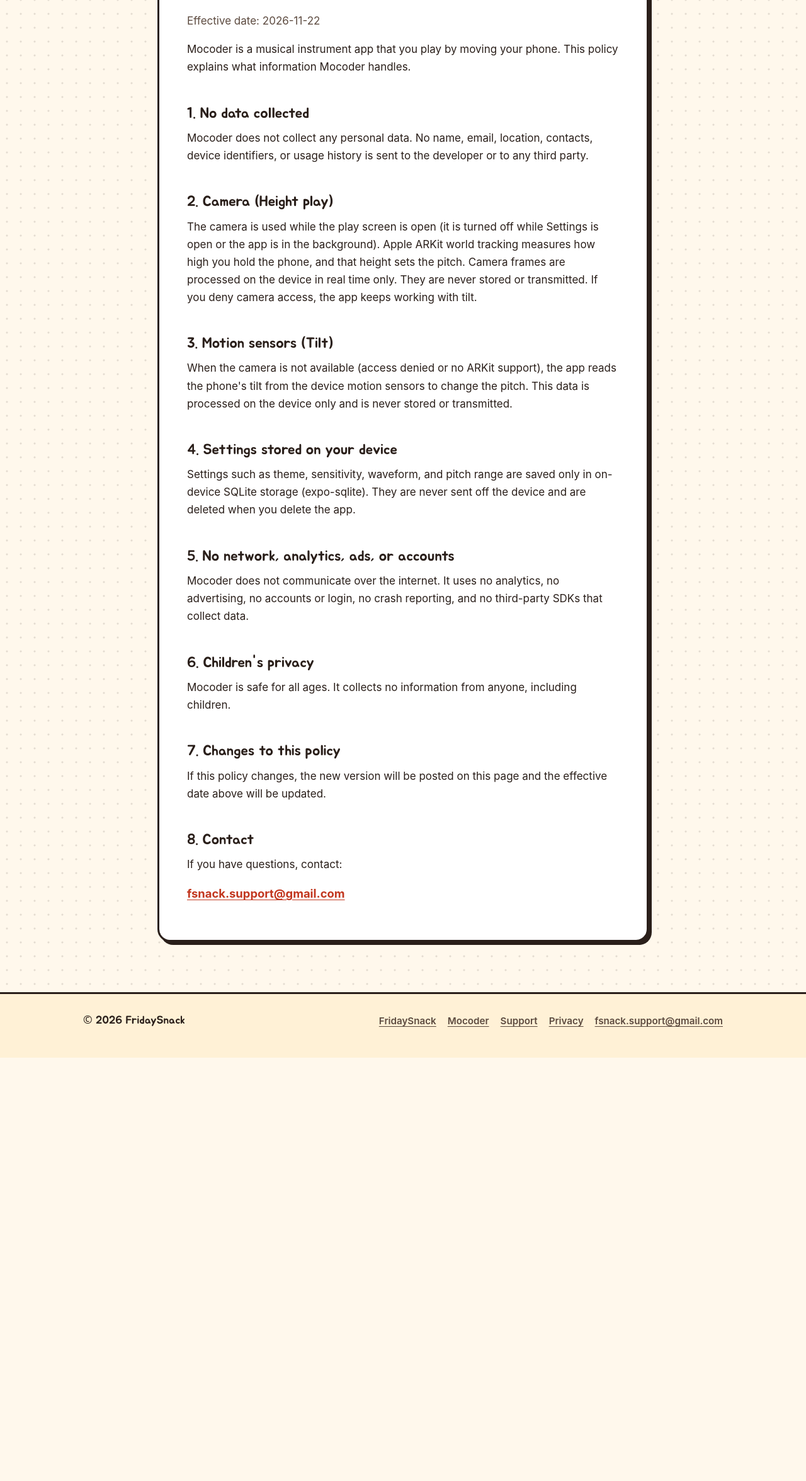
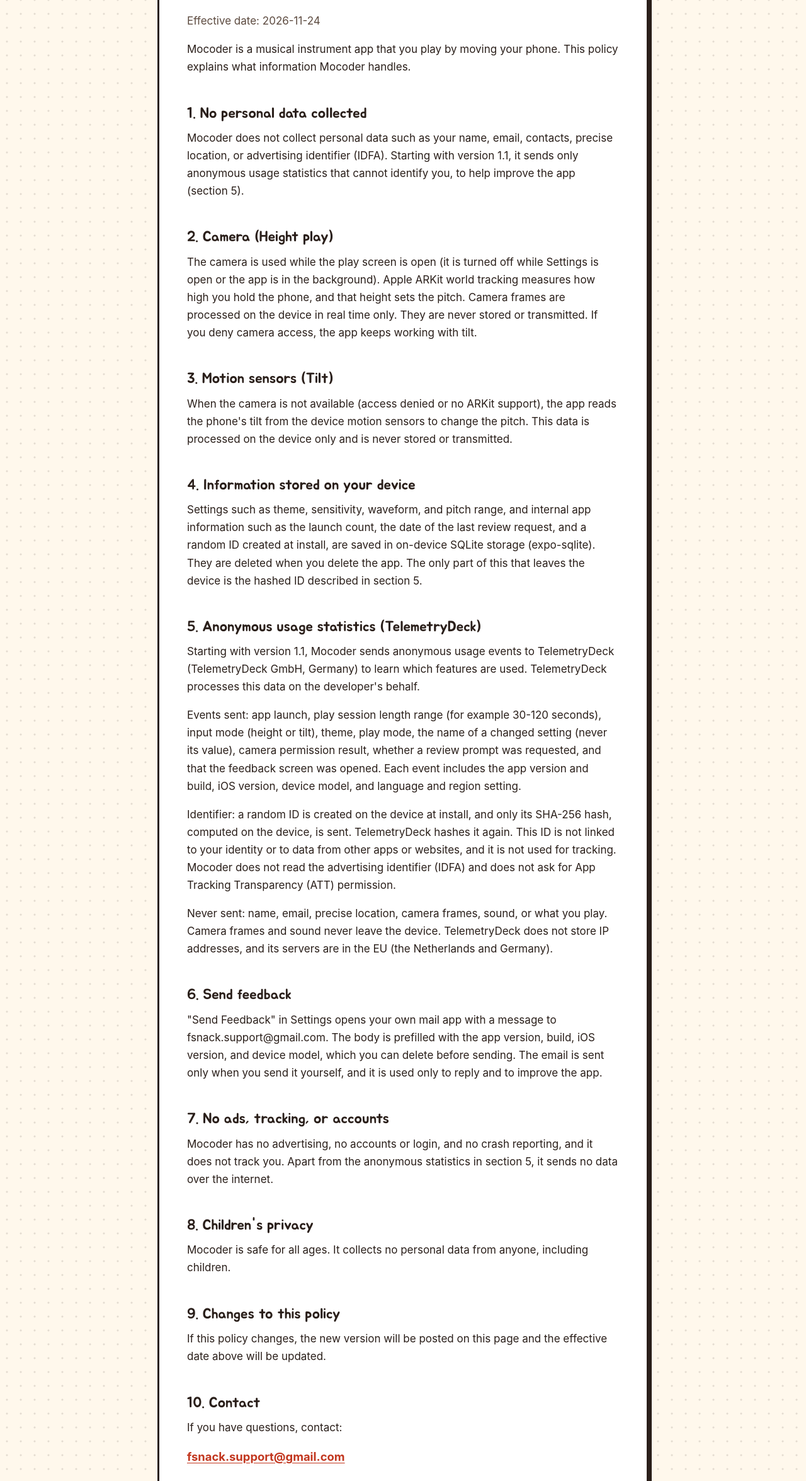
Before and after one commit to Hoonja/fridaysnack-site, a plain HTML site: page mocoder/privacy/index.html in a window 1280 px wide. Shown: the part 209-2560 px from the top of the page at 63% size. Before the commit the page ends 1888 px from the top, so only its background shows below. Drawn offline with Linux system fonts and the light colour scheme; a web font is replaced by a local one.

Commit message:
docs(mocoder): privacy policy for 1.1 (TelemetryDeck analytics)
Co-Authored-By: Claude Opus 5.5 <noreply@anthropic.com>

```diff
--- a/mocoder/privacy/index.html
+++ b/mocoder/privacy/index.html
@@ -5,12 +5,12 @@
 <meta name="viewport" content="width=device-width, initial-scale=1">
 <title>Mocoder Privacy Policy | FridaySnack</title>
 <script src="/assets/site.js"></script>
-<meta name="description" content="Mocoder privacy policy. Mocoder collects no data: no accounts, no analytics, no ads, and no network access. Camera and motion data stay on your device.">
+<meta name="description" content="Mocoder privacy policy. No personal data, no accounts, no ads, no tracking. Camera and motion data stay on your device. From version 1.1, anonymous usage statistics via TelemetryDeck.">
 <link rel="canonical" href="https://fridaysnack.vercel.app/mocoder/privacy/">
 <meta property="og:type" content="article">
 <meta property="og:site_name" content="FridaySnack">
 <meta property="og:title" content="Mocoder Privacy Policy">
-<meta property="og:description" content="Mocoder collects no data. Camera and motion data stay on your device.">
+<meta property="og:description" content="No personal data and no tracking. Camera and motion data stay on your device. Anonymous usage statistics only.">
 <meta property="og:url" content="https://fridaysnack.vercel.app/mocoder/privacy/">
 <link rel="icon" href="/mocoder/icon-256.png" type="image/png">
 <link rel="apple-touch-icon" href="/mocoder/apple-touch-icon.png">
@@ -45,14 +45,14 @@
   <div class="wrap narrow">
     <p class="breadcrumb"><a href="/">FridaySnack</a> / <a href="/mocoder/">Mocoder</a> / <span class="l-en" lang="en">Privacy</span><span class="l-ko" lang="ko">개인정보</span></p>
     <h1><span class="l-en" lang="en">Mocoder Privacy Policy</span><span class="l-ko" lang="ko">Mocoder 개인정보 처리방침</span></h1>
-    <p class="date"><span class="l-en" lang="en">Effective date: <time datetime="2026-11-22">2026-11-22</time></span><span class="l-ko" lang="ko">시행일: <time datetime="2026-11-22">2026-11-22</time></span></p>
+    <p class="date"><span class="l-en" lang="en">Effective date: <time datetime="2026-11-24">2026-11-24</time></span><span class="l-ko" lang="ko">시행일: <time datetime="2026-11-24">2026-11-24</time></span></p>
 
     <p class="l-en" lang="en">Mocoder is a musical instrument app that you play by moving your phone. This policy explains what information Mocoder handles.</p>
     <p class="l-ko" lang="ko">Mocoder는 폰을 움직여 소리를 연주하는 악기 앱입니다. 이 방침은 Mocoder가 어떤 정보를 다루는지 설명합니다.</p>
 
-    <h2><span class="l-en" lang="en">1. No data collected</span><span class="l-ko" lang="ko">1. 수집하는 정보 없음</span></h2>
-    <p class="l-en" lang="en">Mocoder does not collect any personal data. No name, email, location, contacts, device identifiers, or usage history is sent to the developer or to any third party.</p>
-    <p class="l-ko" lang="ko">Mocoder는 어떤 개인정보도 수집하지 않습니다. 이름, 이메일, 위치, 연락처, 기기 식별자, 사용 기록 등 어떤 정보도 개발자나 제3자에게 전송되지 않습니다.</p>
+    <h2><span class="l-en" lang="en">1. No personal data collected</span><span class="l-ko" lang="ko">1. 개인정보를 수집하지 않습니다</span></h2>
+    <p class="l-en" lang="en">Mocoder does not collect personal data such as your name, email, contacts, precise location, or advertising identifier (IDFA). Starting with version 1.1, it sends only anonymous usage statistics that cannot identify you, to help improve the app (section 5).</p>
+    <p class="l-ko" lang="ko">Mocoder는 이름, 이메일, 연락처, 정확한 위치, 광고 식별자(IDFA) 같은 개인정보를 수집하지 않습니다. 버전 1.1부터는 앱을 개선하기 위해 누구인지 알 수 없는 익명 사용 통계만 보냅니다(5항).</p>
 
     <h2><span class="l-en" lang="en">2. Camera (Height play)</span><span class="l-ko" lang="ko">2. 카메라 (높이 연주)</span></h2>
     <p class="l-en" lang="en">The camera is used while the play screen is open (it is turned off while Settings is open or the app is in the background). Apple ARKit world tracking measures how high you hold the phone, and that height sets the pitch. Camera frames are processed on the device in real time only. They are never stored or transmitted. If you deny camera access, the app keeps working with tilt.</p>
@@ -62,23 +62,37 @@
     <p class="l-en" lang="en">When the camera is not available (access denied or no ARKit support), the app reads the phone's tilt from the device motion sensors to change the pitch. This data is processed on the device only and is never stored or transmitted.</p>
     <p class="l-ko" lang="ko">카메라를 쓸 수 없을 때(권한 거부 또는 ARKit 미지원)는 기기의 모션 센서로 폰의 기울기를 읽어 음높이를 바꿉니다. 이 데이터는 기기 안에서만 처리되며 저장하거나 전송하지 않습니다.</p>
 
-    <h2><span class="l-en" lang="en">4. Settings stored on your device</span><span class="l-ko" lang="ko">4. 기기에 저장되는 설정</span></h2>
-    <p class="l-en" lang="en">Settings such as theme, sensitivity, waveform, and pitch range are saved only in on-device SQLite storage (expo-sqlite). They are never sent off the device and are deleted when you delete the app.</p>
-    <p class="l-ko" lang="ko">테마, 감도, 파형, 음역 같은 설정은 기기 안의 SQLite 저장소(expo-sqlite)에만 저장됩니다. 이 설정은 외부로 전송되지 않으며 앱을 삭제하면 함께 삭제됩니다.</p>
+    <h2><span class="l-en" lang="en">4. Information stored on your device</span><span class="l-ko" lang="ko">4. 기기에 저장되는 정보</span></h2>
+    <p class="l-en" lang="en">Settings such as theme, sensitivity, waveform, and pitch range, and internal app information such as the launch count, the date of the last review request, and a random ID created at install, are saved in on-device SQLite storage (expo-sqlite). They are deleted when you delete the app. The only part of this that leaves the device is the hashed ID described in section 5.</p>
+    <p class="l-ko" lang="ko">테마, 감도, 파형, 음역 같은 설정과, 앱 실행 횟수·마지막 리뷰 요청 날짜·설치 때 만든 무작위 ID 같은 앱 내부 정보는 기기 안의 SQLite 저장소(expo-sqlite)에 저장됩니다. 앱을 삭제하면 함께 삭제됩니다. 이 중 외부로 나가는 것은 5항의 해시된 ID뿐입니다.</p>
 
-    <h2><span class="l-en" lang="en">5. No network, analytics, ads, or accounts</span><span class="l-ko" lang="ko">5. 네트워크·분석·광고·계정 없음</span></h2>
-    <p class="l-en" lang="en">Mocoder does not communicate over the internet. It uses no analytics, no advertising, no accounts or login, no crash reporting, and no third-party SDKs that collect data.</p>
-    <p class="l-ko" lang="ko">Mocoder는 인터넷 통신을 하지 않습니다. 분석 도구, 광고, 계정, 로그인, 충돌 보고 도구, 데이터를 수집하는 제3자 SDK를 사용하지 않습니다.</p>
+    <h2><span class="l-en" lang="en">5. Anonymous usage statistics (TelemetryDeck)</span><span class="l-ko" lang="ko">5. 익명 사용 통계 (TelemetryDeck)</span></h2>
+    <p class="l-en" lang="en">Starting with version 1.1, Mocoder sends anonymous usage events to TelemetryDeck (TelemetryDeck GmbH, Germany) to learn which features are used. TelemetryDeck processes this data on the developer's behalf.</p>
+    <p class="l-ko" lang="ko">버전 1.1부터 Mocoder는 어떤 기능이 쓰이는지 파악하기 위해 익명 사용 이벤트를 TelemetryDeck(독일 TelemetryDeck GmbH)에 보냅니다. TelemetryDeck은 개발자를 대신해 이 데이터를 처리하는 처리자입니다.</p>
+    <p class="l-en" lang="en">Events sent: app launch, play session length range (for example 30-120 seconds), input mode (height or tilt), theme, play mode, the name of a changed setting (never its value), camera permission result, whether a review prompt was requested, and that the feedback screen was opened. Each event includes the app version and build, iOS version, device model, and language and region setting.</p>
+    <p class="l-ko" lang="ko">보내는 이벤트: 앱 실행, 연주 시간 구간(예: 30~120초), 입력 방식(높이/기울기), 테마, 연주 방식, 바뀐 설정의 이름(값은 보내지 않음), 카메라 권한 결과, 리뷰 요청 여부, 의견 보내기 화면 열림. 각 이벤트에는 앱 버전과 빌드, iOS 버전, 기기 모델, 언어·지역 설정이 함께 담깁니다.</p>
+    <p class="l-en" lang="en">Identifier: a random ID is created on the device at install, and only its SHA-256 hash, computed on the device, is sent. TelemetryDeck hashes it again. This ID is not linked to your identity or to data from other apps or websites, and it is not used for tracking. Mocoder does not read the advertising identifier (IDFA) and does not ask for App Tracking Transparency (ATT) permission.</p>
+    <p class="l-ko" lang="ko">식별자: 설치 때 기기에서 무작위 ID를 만들고, 기기 안에서 SHA-256으로 해시한 값만 보냅니다. TelemetryDeck은 이 값을 한 번 더 해시합니다. 이 ID는 사용자의 신원이나 다른 앱·웹사이트의 데이터와 연결되지 않으며, 추적(tracking)에 쓰이지 않습니다. 광고 식별자(IDFA)는 읽지 않으며 앱 추적 투명성(ATT) 권한도 요청하지 않습니다.</p>
+    <p class="l-en" lang="en">Never sent: name, email, precise location, camera frames, sound, or what you play. Camera frames and sound never leave the device. TelemetryDeck does not store IP addresses, and its servers are in the EU (the Netherlands and Germany).</p>
+    <p class="l-ko" lang="ko">보내지 않는 것: 이름, 이메일, 정확한 위치, 카메라 영상, 소리, 연주 내용. 카메라 영상과 소리는 기기 밖으로 나가지 않습니다. TelemetryDeck은 IP 주소를 저장하지 않으며, 서버는 EU(네덜란드, 독일)에 있습니다.</p>
 
-    <h2><span class="l-en" lang="en">6. Children's privacy</span><span class="l-ko" lang="ko">6. 아동 개인정보</span></h2>
-    <p class="l-en" lang="en">Mocoder is safe for all ages. It collects no information from anyone, including children.</p>
-    <p class="l-ko" lang="ko">Mocoder는 모든 연령이 안전하게 사용할 수 있습니다. 아동을 포함한 누구의 정보도 수집하지 않습니다.</p>
+    <h2><span class="l-en" lang="en">6. Send feedback</span><span class="l-ko" lang="ko">6. 의견 보내기</span></h2>
+    <p class="l-en" lang="en">"Send Feedback" in Settings opens your own mail app with a message to fsnack.support@gmail.com. The body is prefilled with the app version, build, iOS version, and device model, which you can delete before sending. The email is sent only when you send it yourself, and it is used only to reply and to improve the app.</p>
+    <p class="l-ko" lang="ko">설정의 「의견 보내기」는 기기의 메일 앱을 열어 fsnack.support@gmail.com으로 보낼 메일을 준비합니다. 본문에는 앱 버전, 빌드, iOS 버전, 기기 모델이 미리 적혀 있으며 보내기 전에 지울 수 있습니다. 메일은 사용자가 직접 보낼 때만 전송되며, 받은 메일은 답변과 앱 개선에만 사용합니다.</p>
 
-    <h2><span class="l-en" lang="en">7. Changes to this policy</span><span class="l-ko" lang="ko">7. 방침 변경</span></h2>
+    <h2><span class="l-en" lang="en">7. No ads, tracking, or accounts</span><span class="l-ko" lang="ko">7. 광고·추적·계정 없음</span></h2>
+    <p class="l-en" lang="en">Mocoder has no advertising, no accounts or login, and no crash reporting, and it does not track you. Apart from the anonymous statistics in section 5, it sends no data over the internet.</p>
+    <p class="l-ko" lang="ko">Mocoder는 광고, 계정, 로그인, 충돌 보고 도구를 사용하지 않으며 사용자를 추적하지 않습니다. 5항의 익명 통계 외에는 인터넷으로 데이터를 보내지 않습니다.</p>
+
+    <h2><span class="l-en" lang="en">8. Children's privacy</span><span class="l-ko" lang="ko">8. 아동 개인정보</span></h2>
+    <p class="l-en" lang="en">Mocoder is safe for all ages. It collects no personal data from anyone, including children.</p>
+    <p class="l-ko" lang="ko">Mocoder는 모든 연령이 안전하게 사용할 수 있습니다. 아동을 포함한 누구의 개인정보도 수집하지 않습니다.</p>
+
+    <h2><span class="l-en" lang="en">9. Changes to this policy</span><span class="l-ko" lang="ko">9. 방침 변경</span></h2>
     <p class="l-en" lang="en">If this policy changes, the new version will be posted on this page and the effective date above will be updated.</p>
     <p class="l-ko" lang="ko">이 방침이 바뀌면 이 페이지에 게시하고 위의 시행일을 갱신합니다.</p>
 
-    <h2><span class="l-en" lang="en">8. Contact</span><span class="l-ko" lang="ko">8. 문의</span></h2>
+    <h2><span class="l-en" lang="en">10. Contact</span><span class="l-ko" lang="ko">10. 문의</span></h2>
     <p class="l-en" lang="en">If you have questions, contact:</p>
     <p class="l-ko" lang="ko">질문이 있으면 아래로 연락해 주세요.</p>
     <p class="email"><a href="mailto:fsnack.support@gmail.com">fsnack.support@gmail.com</a></p>
```
